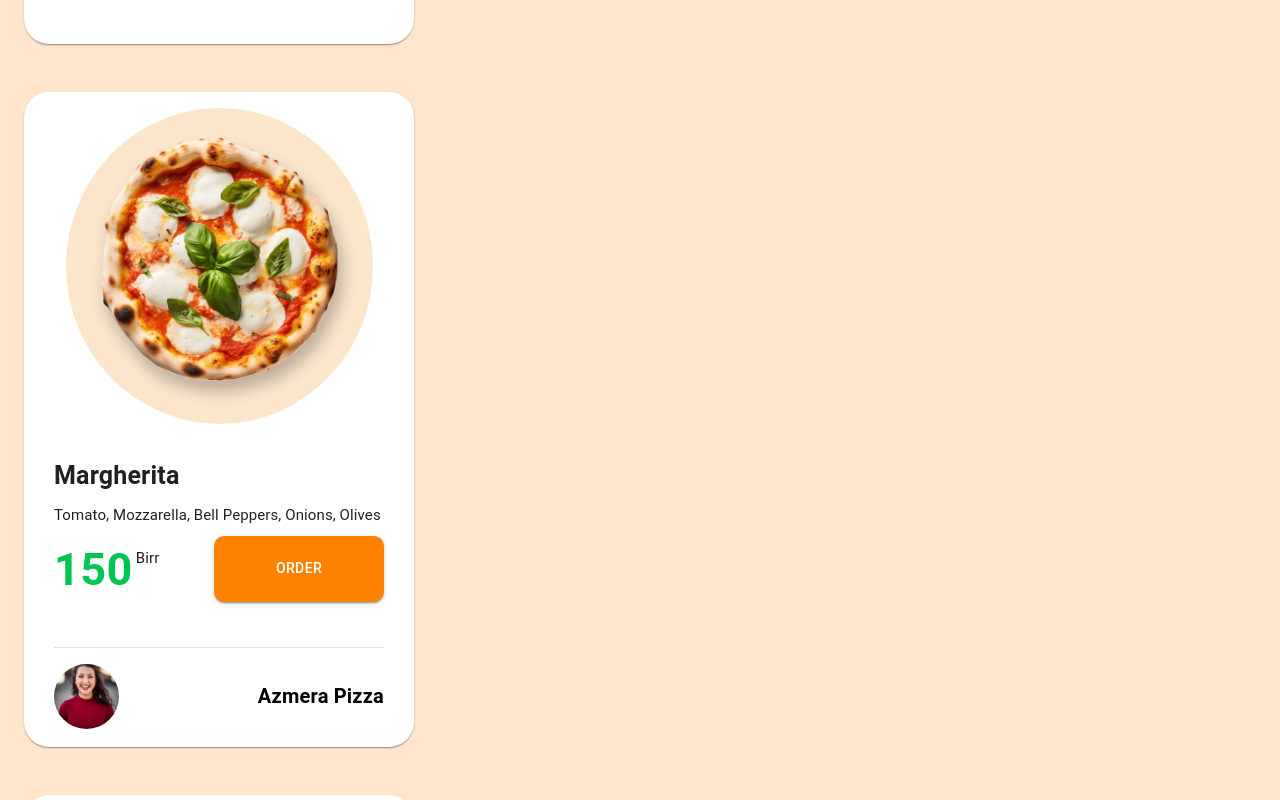
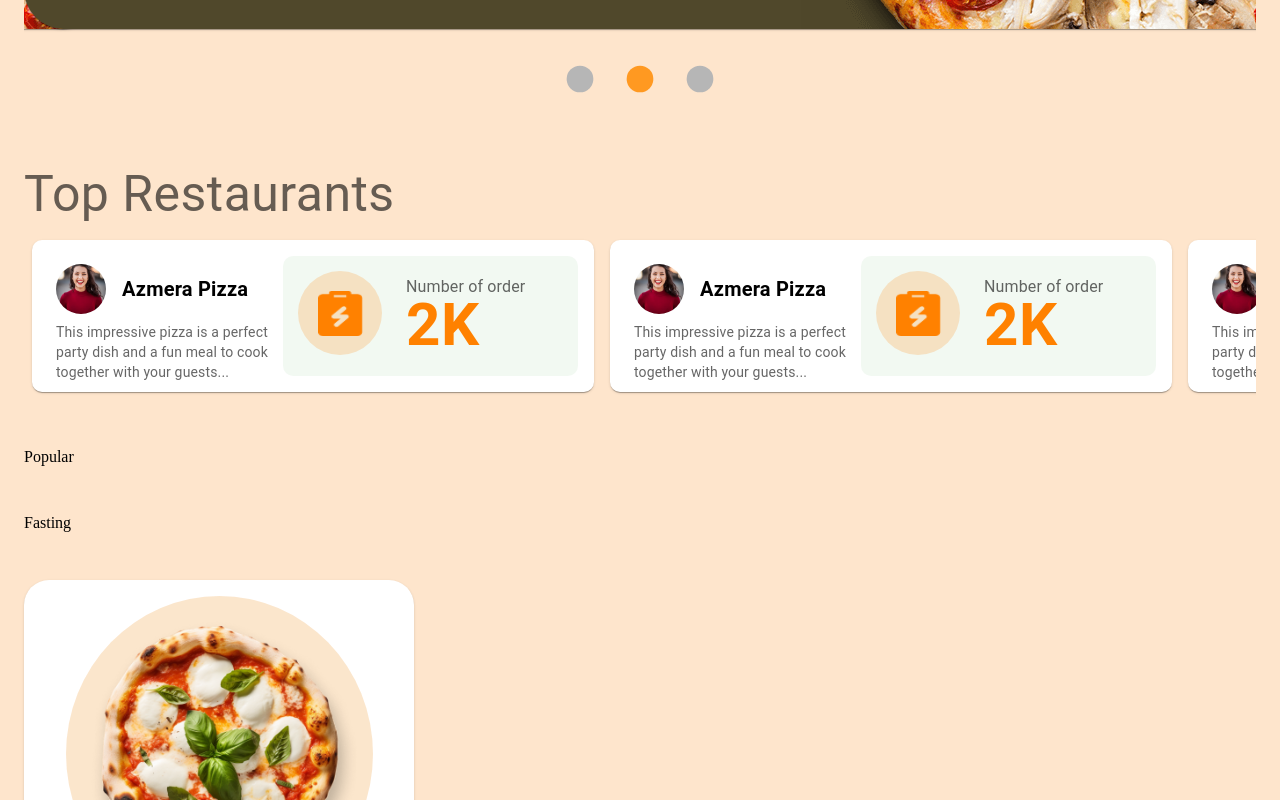
Before and after one commit to NatnaelG/pizza-order, a Next.js app: page / in a window 1280 px wide. Shown: the part 460-1260 px from the top of the page. Built offline with nearby package versions, Linux system fonts and the light colour scheme.

Commit message:
popular and fasting components created

```diff
--- a/src/app/page.tsx
+++ b/src/app/page.tsx
@@ -1,9 +1,8 @@
-// import Image from "next/image";
-// import styles from "./page.module.css";
-
+import Fasting from "@/components/Fasting";
 import FeaturedPizzaWrapper from "@/components/FeaturedPizzaWrapper";
 import OrderHistoryPizza from "@/components/OrderHistoryPizza";
 import PizzaCard from "@/components/PizzaCard";
+import Popular from "@/components/Popular";
 import RelatedPizza from "@/components/RelatedPizza";
 import TopRestaurants from "@/components/TopRestaurant";
 import { Box } from "@mui/material";
@@ -11,6 +10,18 @@ import { Box } from "@mui/material";
 export default function Home() {
   return (
     <>
+      <Box p={3}>
+        <FeaturedPizzaWrapper />
+      </Box>
+      <Box p={3}>
+        <TopRestaurants />
+      </Box>
+      <Box p={3}>
+        <Popular />
+      </Box>
+      <Box p={3}>
+        <Fasting />
+      </Box>
       <Box p={3}>
         <RelatedPizza />
       </Box>
@@ -20,11 +31,6 @@ export default function Home() {
       <Box p={3}>
         <OrderHistoryPizza />
       </Box>
-
-      <Box p={3}>
-        <FeaturedPizzaWrapper />
-      </Box>
-      <TopRestaurants />
     </>
   );
 }
--- /dev/null
+++ b/src/components/Fasting.tsx
@@ -0,0 +1,3 @@
+export default function Fasting () {
+    return <>Fasting</>
+}
--- /dev/null
+++ b/src/components/Popular.tsx
@@ -0,0 +1,3 @@
+export default function Popular () {
+    return <>Popular</>
+}
```
